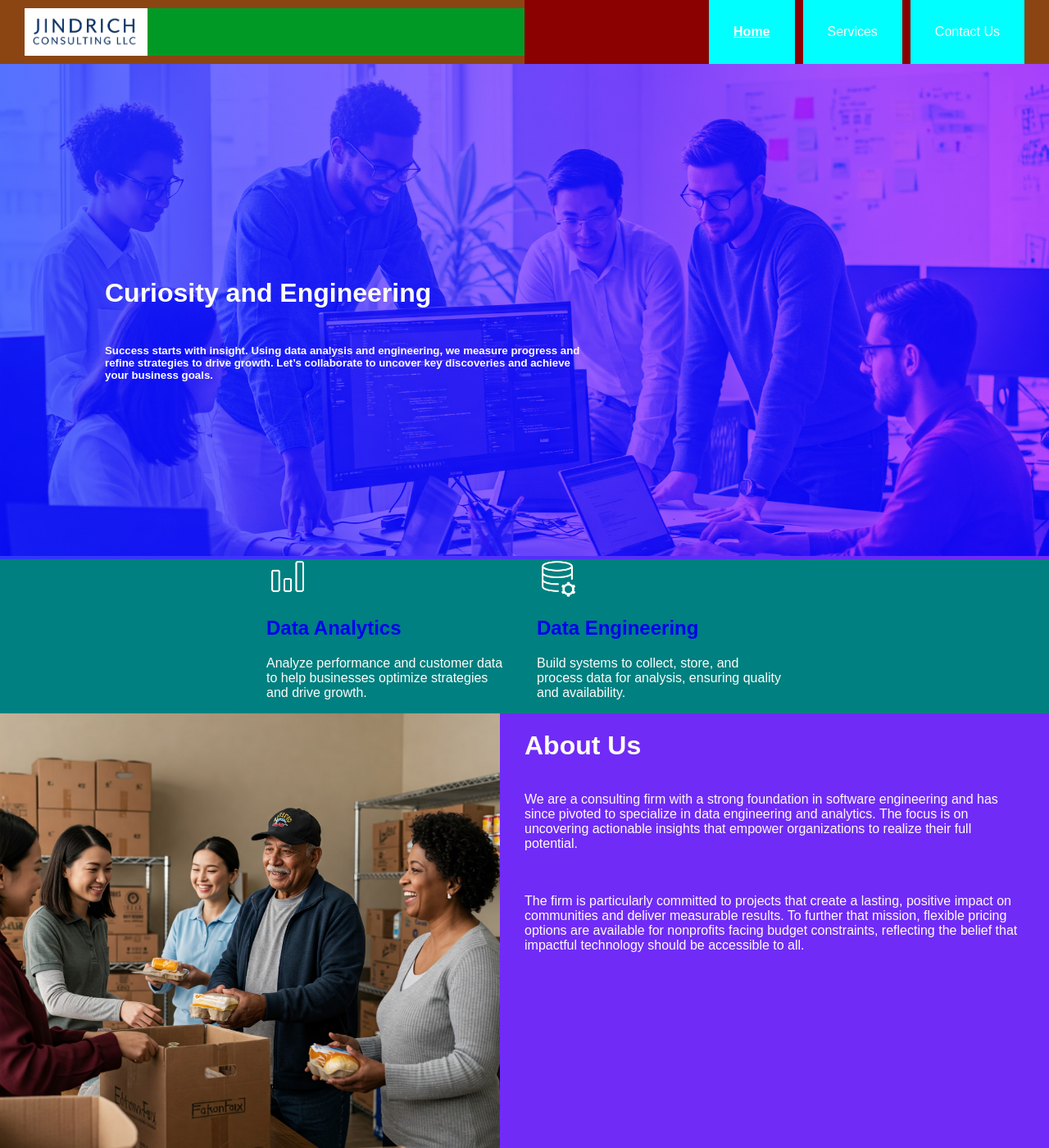
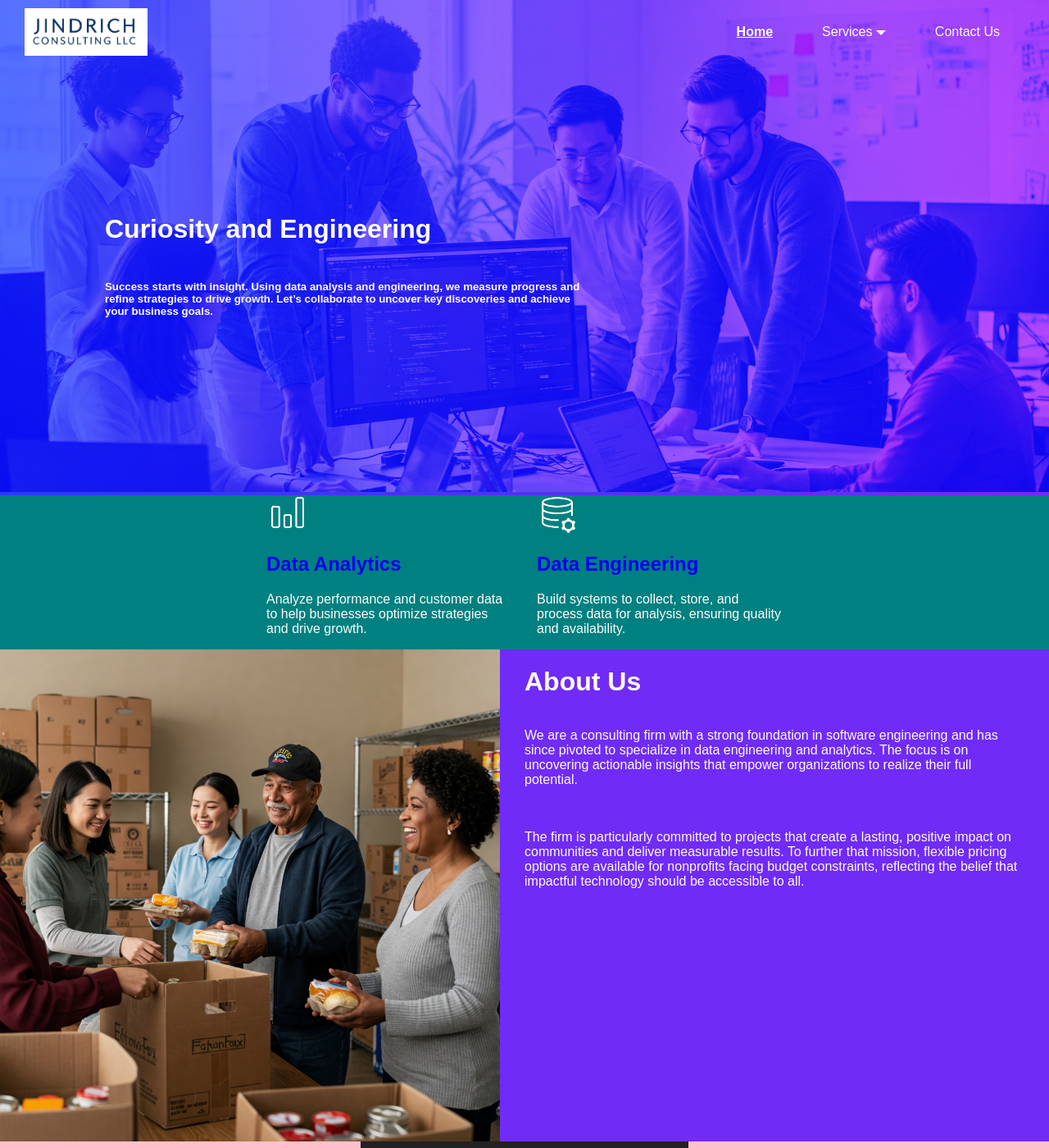
Before and after one commit to jindrich-consulting-llc/jindrich-consulting-llc.github.io, a Jekyll site: the page built from index.md, in a window 1280 px wide and 1400 px high. Shown: the whole window at 82% size. Built offline with Jekyll 4.4.1, drawn with Linux system fonts in a browser that asks for light colours.

Commit message:
🐞⚙️: <refactor> added caret to dropdown. added transition to caret. made logo a button that goes back to the home page. created global css variables. </refactor>

```diff
--- a/_includes/header.html
+++ b/_includes/header.html
@@ -3,8 +3,9 @@
     <div class="nav-bar">
 
         <div class="logo-img">
-            <img src="../assets/img/logo/Gemini_Generated_Logo.jpeg" alt="Company Logo">
-            <a href="/"></a>
+            <a href="/">
+                <img src="../assets/img/logo/Gemini_Generated_Logo.jpeg" alt="Company Logo">
+            </a>
         </div>
 
         <ul class="nav-list">
@@ -16,11 +17,13 @@
 
             <!-- Services Dropdown -->
             <li class="nav-item dropdown {% if page.url == '/services' %}active{% endif %}">
-                <a class="nav-link" href="/services">Services</a>
+                <a class="nav-link" href="/services">Services
+                    <span class="caret"></span>
+                </a>
                 <div class="dropdown-menu">
                     <ul class="dropdown-list">
                         {% for service in site.data.services %}
-                        <li><a class="dropdown-item" href="{{ service.url }}">{{ service.name }}</a></li>
+                        <li class="dropdown-item"><a href="{{ service.url }}">{{ service.name }}</a></li>
                         {% endfor %}
                     </ul>
                 </div>
--- a/assets/css/global_styles.css
+++ b/assets/css/global_styles.css
@@ -16,25 +16,34 @@
     --color-logo-text: #2b3af7;
     --color-header-text: #f5f5ec;
 
-    --header-height: 60px;
-
-    --menu-font-size: ;
-    --menu-text-transform: "Capitalize";
-    --menu-font-weight: 400;
+    --font-size-base: 1rem;
+    --font-size-md: 1.125rem;
+    --font-size-lg: 1.5rem;
 
     --font-weight-500: 500;
     --font-weight-600: 600;
 
-    --button-border-radius: 5px;
+    --spacing-none: 0;
+    --spacing-8: 8px;
+    --spacing-10: 10px;
+    --spacing-20: 20px;
+    --spacing-30: 30px;
+
+    --border-radius: 5px;
 
     --section-padding: 80px;
     --section-margin: 180px;
+
+    --image-height-min: 300px;
+    --image-height-base: 400px;
+    --image-height-max: 600px;
 }
 
 body {
     margin: 0;
     padding: 0;
     font-family: var(--font-family-body);
+    font-size: var(--font-size-base);
     background-color: var(--color-base-bg);
     color: var(--color-primary-text);
 }
@@ -53,7 +62,7 @@ ul {
     letter-spacing: 0.025em;
     font-weight: var(--font-weight-500);
     border: 1px solid transparent;
-    border-radius: var(--button-border-radius);
+    border-radius: var(--border-radius);
     background: var(--color-primary-bg);
     color: var(--color-primary-text);
 }
--- a/assets/css/navigation/header_styles.css
+++ b/assets/css/navigation/header_styles.css
@@ -1,27 +1,25 @@
 .nav-bar {
+    position: fixed;
     top: 0;
     left: 0;
     width: calc(100% - 60px);
-    position: sticky;
-    padding: 0 30px;
     display: flex;
     justify-content: space-between;
     align-items: center;
+    padding: var(--spacing-none) var(--spacing-30);
     color: var(--color-primary-text);
-    background-color: saddlebrown;
     z-index: 10;
 }
 
-.logo-img {
+.logo-img a {
     flex: 1;
     width: 100%;
     height: 100%;
     display: flex;
     align-items: center;
-    background-color: #009926;
 }
 
-.logo-img img {
+.logo-img a img {
     width: 100%;
     max-width: 150px;
     height: 100%;
@@ -31,14 +29,11 @@
     flex: 1;
     display: flex;
     justify-content: flex-end;
-    gap: 10px;
-    background-color: darkred;
 }
 
 .nav-item {
-    font-size: 1rem;
-    padding: 30px;
-    background-color: aqua;
+    padding: var(--spacing-30);
+    font-size: var(--font-size-base);
 }
 
 .nav-item a {
@@ -51,50 +46,67 @@
 }
 
 .nav-item.active {
-    font-weight: 600;
     text-decoration: underline;
+    font-weight: var(--font-weight-600);
 }
 
-.dropdown:hover {
-    .dropdown-menu {
-        opacity: 1;
-    }
+.dropdown:hover .dropdown-menu {
+    opacity: 1;
+}
+
+.caret {
+    display: inline-block;
+    vertical-align: middle;
+    border-top: 6px dashed;
+    border-right: 6px solid transparent;
+    border-left: 6px solid transparent;
+    transition: transform 0.3s ease-in-out;
+}
+
+.nav-item:hover .caret {
+    transform: rotate(180deg);
 }
 
 .dropdown-menu {
+    position: absolute;
     display: flex;
     flex-direction: column;
-    position: absolute;
     opacity: 0;
-    transition: .2s ease-in-out;
+    transition: 0.3s ease-out;
 }
 
 .dropdown-list {
     display: flex;
     flex-direction: column;
-    margin-top: 10px !important;
-    padding: 10px !important;
-    border-radius: 5px;
-    background-color: #4CAF50;
+    gap: var(--spacing-8);
+    margin-top: var(--spacing-10);
+    padding: var(--spacing-10);
+    border-radius: var(--border-radius);
+    background-color: var(--color-base-bg);
 }
 
-.dropdown-item:hover {
-    text-decoration: none !important;
-    background-color: olivedrab;
+.dropdown-item {
+    font-size: var(--font-size-base);
+    padding: var(--spacing-10);
+}
+
+.dropdown-item:hover, .dropdown-item a:hover {
+    text-decoration: none;
+    background-color: var(--color-base-bg-3);
+    color: var(--color-base-text);
 }
 
 .banner {
+    position: relative;
     top: 0;
     left: 0;
-    position: relative;
     width: 100%;
     height: 100%;
-    max-height: 600px;
+    max-height: var(--image-height-max);
     z-index: 0;
 }
 
 .banner-gradient {
-    position: relative;
     width: 100%;
     height: 100%;
     background-image: linear-gradient(to right, var(--color-primary-bg), var(--color-primary-bg-3));
@@ -103,18 +115,18 @@
 .banner-gradient img {
     width: 100%;
     height: auto;
-    max-height: 600px;
+    max-height: var(--image-height-max);
     object-fit: cover;
     mix-blend-mode: overlay;
 }
 
 .banner-content {
     position: absolute;
-    display: flex;
     top: 40%;
     left: 10%;
     width: 100%;
-    max-width: 600px;
+    max-width: var(--image-height-max);
+    display: flex;
     flex-direction: column;
     justify-content: flex-start;
     z-index: 1;
```
Also changed, not shown: assets/css/components/section_styles.css (added).
